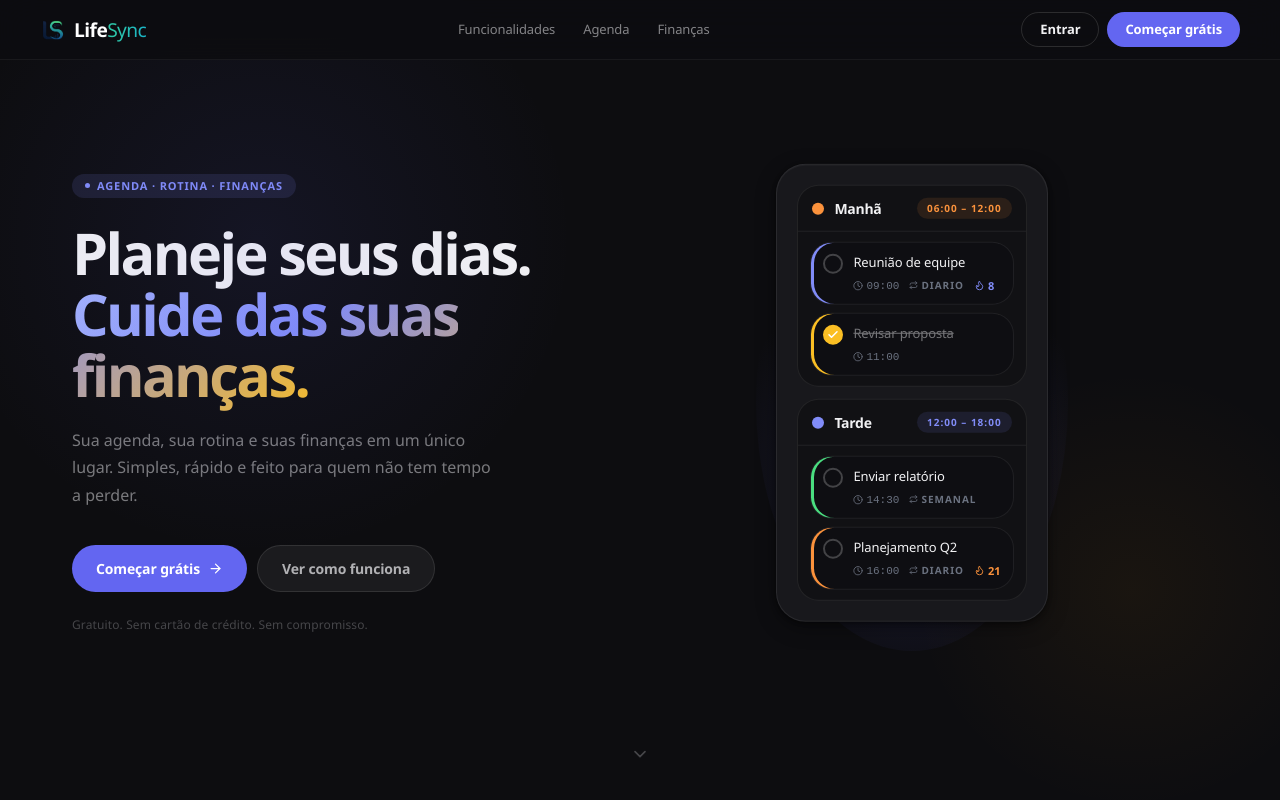
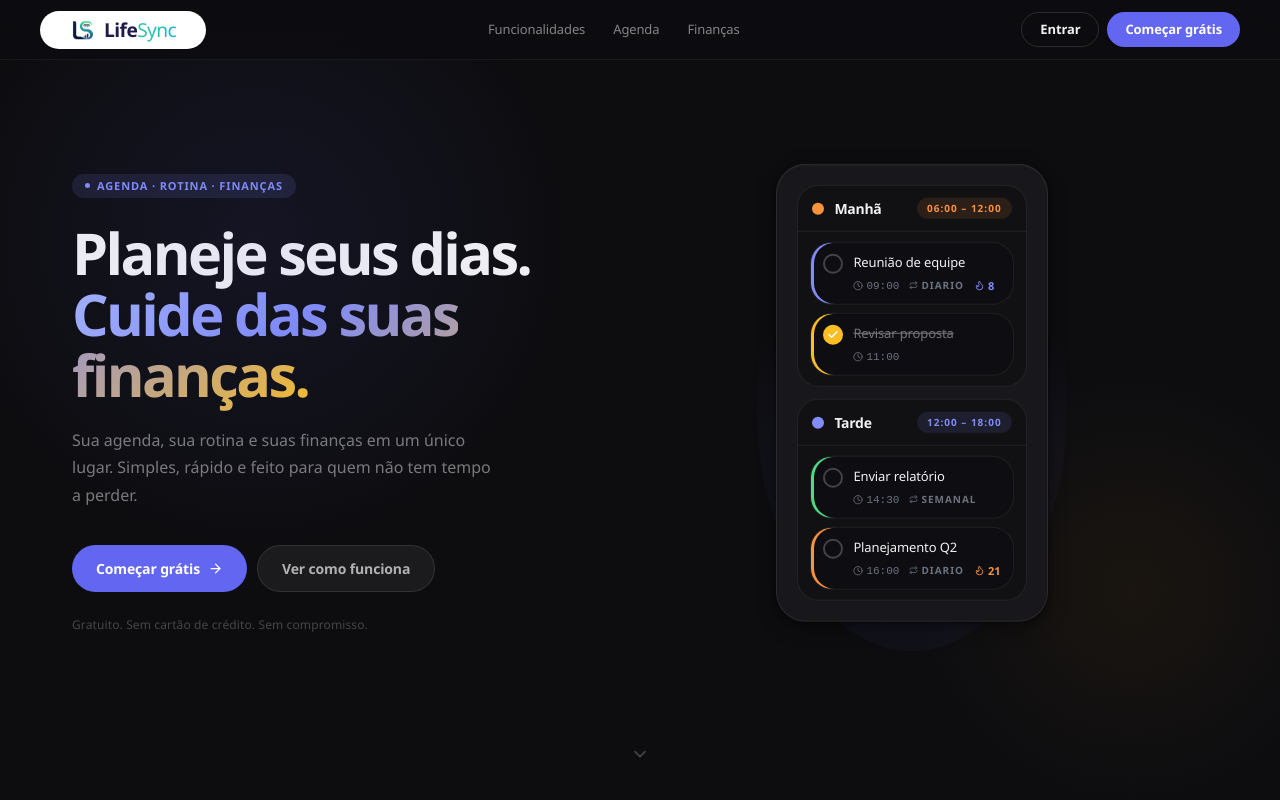
Before and after one commit to Jvictor3141/lifesync-project, a React (Vite) app: page / in a window 1280 px wide. Shown: the top 800 px of the page. Built offline with nearby package versions, Linux system fonts and the light colour scheme; no server answers; a web font is replaced by a local one.

Commit message:
ajustes na logo

```diff
--- a/src/pages/landing/components/LandingNav.jsx
+++ b/src/pages/landing/components/LandingNav.jsx
@@ -43,7 +43,7 @@ export default function LandingNav({ onGetStarted }) {
         }}
       >
         {/* Logo */}
-        <div style={{ display: 'flex', alignItems: 'center', gap: 8, flexShrink: 0 }}>
+        <div style={{ display: 'flex', alignItems: 'center', gap: 8, flexShrink: 0, padding: '6px 30px', borderRadius: '20px', background: 'rgba(255,255,255)' }}>
           <img src={logoImg} alt="" style={{ height: 26, width: 'auto' }} />
           <span
             style={{
@@ -54,7 +54,7 @@ export default function LandingNav({ onGetStarted }) {
               whiteSpace: 'nowrap',
             }}
           >
-            <span style={{ color: '#ffffff', fontWeight: 700 }}>Life</span>
+            <span style={{ color: 'rgb(30, 27, 75)', fontWeight: 700 }}>Life</span>
             <span
               style={{
                 background: 'linear-gradient(90deg, #2dc5a8 20%, #1ab4c8 100%)',
```
